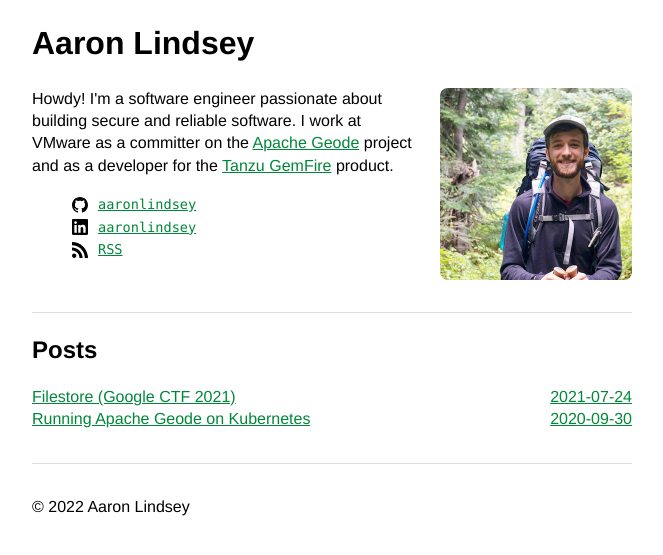
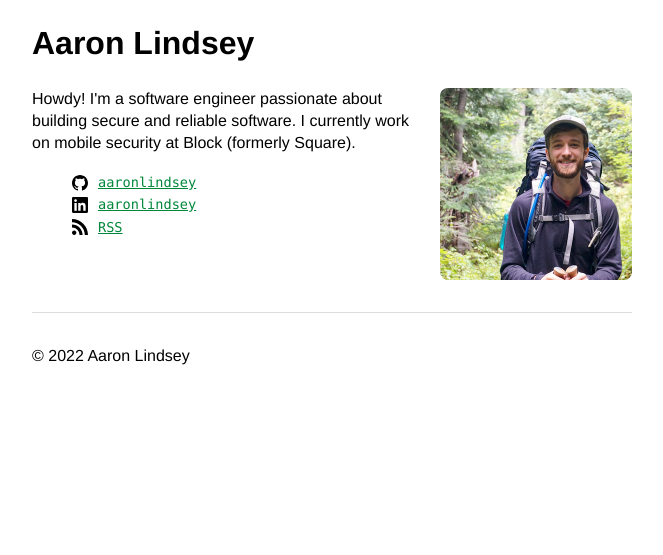
Before and after one commit to aaronlindsey/aaronlindsey.github.io, a Jekyll site: the page built from index.html, in a window 1280 px wide. Shown: the top 555 px of the page, without its empty margins (308-971 px from the left). Built offline with Jekyll 4.4.1, drawn with Linux system fonts in a browser that asks for light colours.

Commit message:
Update description and temporarily hide post list

```diff
--- a/_sass/_index.scss
+++ b/_sass/_index.scss
@@ -1,13 +1,9 @@
 .about {
-  border-bottom: 1px solid $border-color;
-  padding-bottom: 1rem;
-
   &-photo {
     width: 12rem;
     height: 12rem;
     float: right;
     margin-left: 1rem;
-    margin-bottom: 1rem;
 
     @media (max-width: $small-screen) {
       float: none;
@@ -26,7 +22,9 @@
 }
 
 .post-list {
-  margin: 1rem 0;
+  display: none;
+  margin: 2rem 0;
+  border-top: 1px solid $border-color;
 
   &-item {
     display: flex;
--- a/index.html
+++ b/index.html
@@ -10,8 +10,7 @@
 
   <p>
     Howdy! I'm a software engineer passionate about building secure and reliable software.
-    I work at VMware as a committer on the <a href="https://geode.apache.org/">Apache Geode</a> project
-    and as a developer for the <a href="https://tanzu.vmware.com/gemfire">Tanzu GemFire</a> product.
+    I currently work on mobile security at Block (formerly Square).
   </p>
 
   <ul class="about-social">
@@ -23,9 +22,9 @@
   <div class="clearer"></div>
 </div>
 
-<h2>Posts</h2>
+<div class="post-list">
+  <h2>Posts</h2>
 
-<div class="post-list">
   {% for post in site.posts %}
   <a class="post-list-item" href="{{ post.url | relative_url }}">
     <span class="post-list-title">{{ post.title }}</span>
```
Also changed, not shown: Gemfile.lock.
